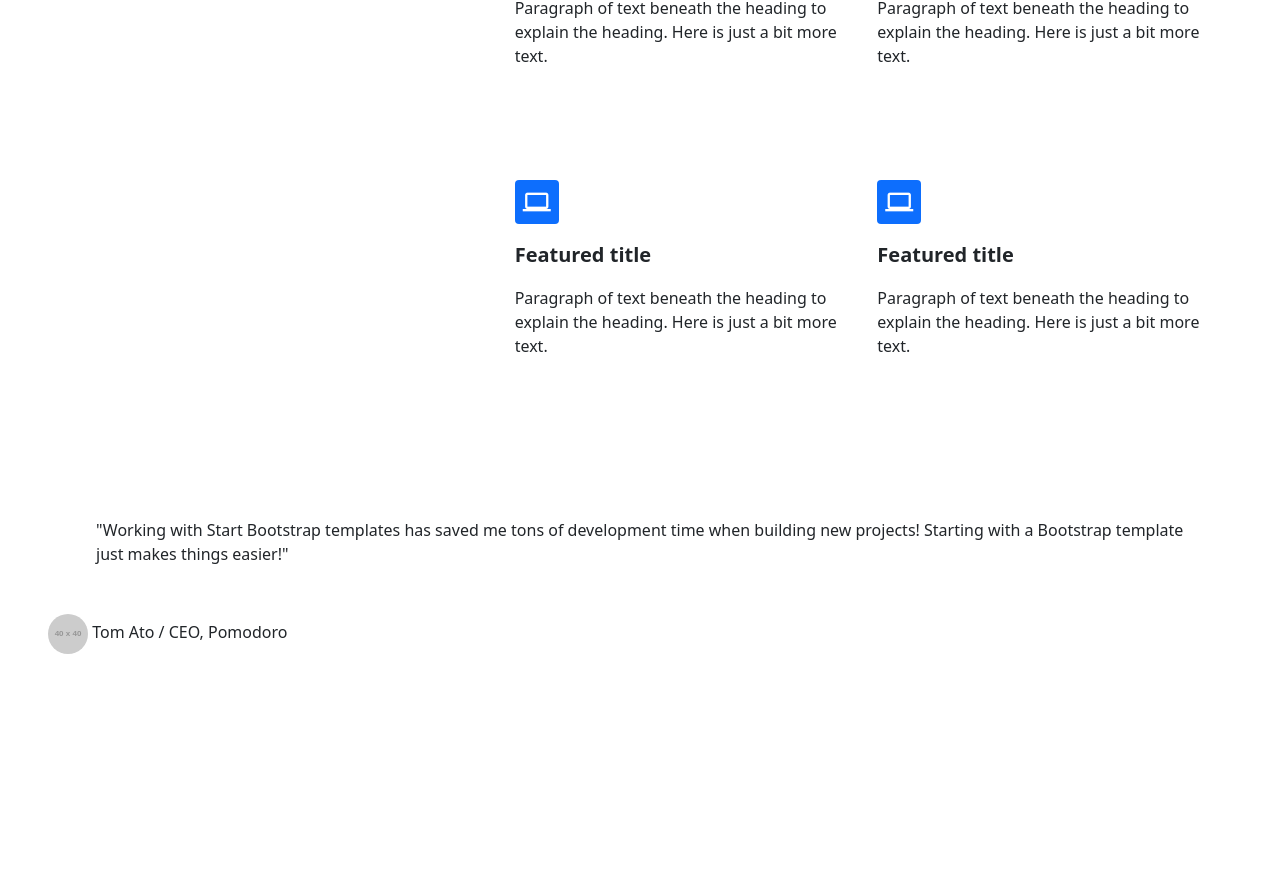
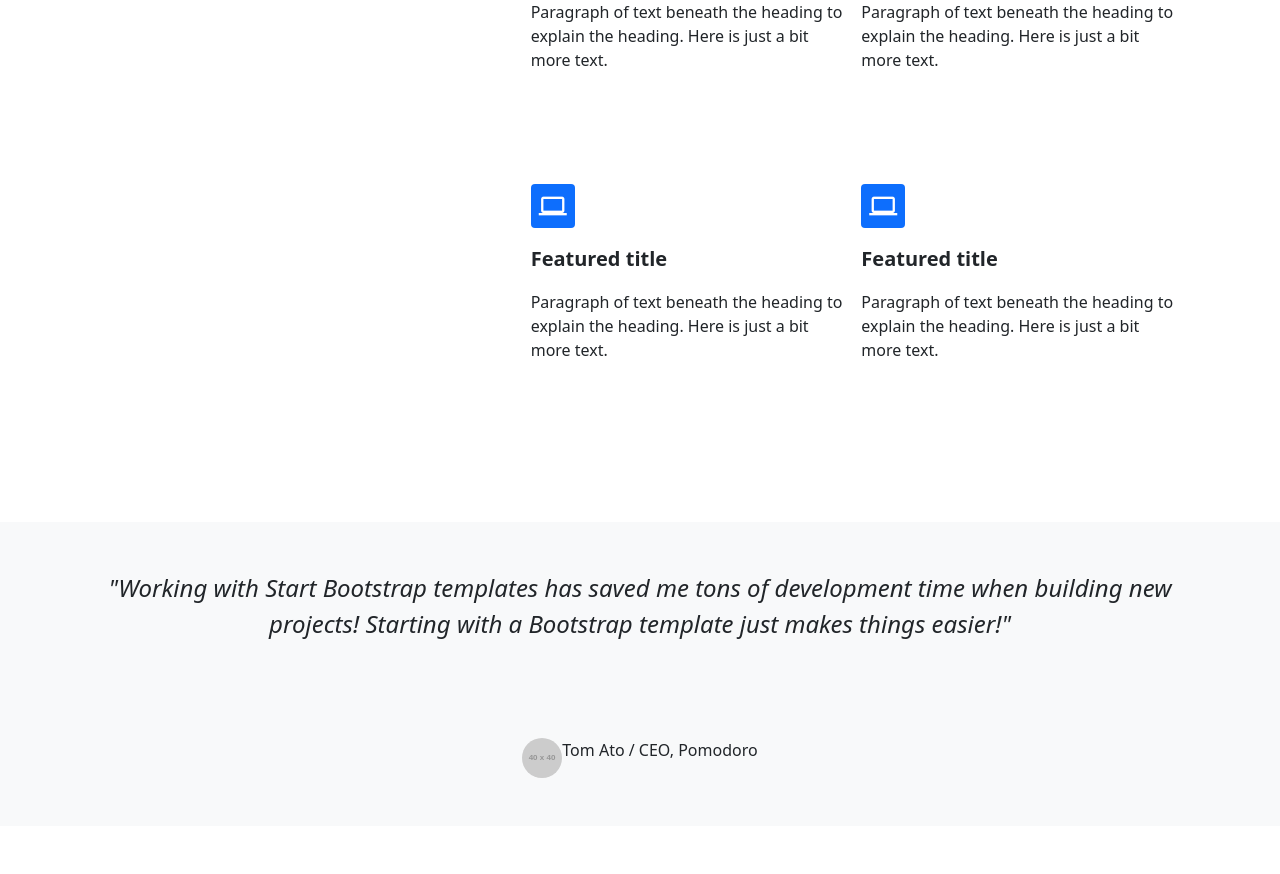
Before and after one commit to mishti169/BootstrapPracticeProject, a plain HTML site: page index.html in a window 1280 px wide. Shown: the part 731-1605 px from the top of the page. Before the commit the page ends 1433 px from the top, so only its background shows below. Drawn offline with nearby package versions, Linux system fonts and the light colour scheme; placeholder pictures from the web are drawn by us.

Commit message:
update index.html

```diff
--- a/index.html
+++ b/index.html
@@ -126,8 +126,8 @@
 					</div>
 				</div>
 			</div>
-			<div class="d-flex my-5 mx-5">
-				<div class="col py-5 px-5 h1 fw-bold">
+			<div class="d-flex my-1 mx-5 px-5 py-5">
+				<div class="col py-5 px-5 h2 fw-bold">
 					A better way to start building.
 				</div>
 				<div class="col d-flex flex-column">
@@ -166,7 +166,7 @@
 							laptop
 						</div>
 						<div class="my-3 fs-5 fw-bold">Featured title</div>
-						<p>
+						<p class="">
 							Paragraph of text beneath the heading to explain the heading. Here
 							is just a bit more text.
 						</p>
@@ -188,7 +188,7 @@
 							laptop
 						</div>
 						<div class="my-3 fs-5 fw-bold">Featured title</div>
-						<p>
+						<p class="">
 							Paragraph of text beneath the heading to explain the heading. Here
 							is just a bit more text.
 						</p>
@@ -208,20 +208,21 @@
 							laptop
 						</div>
 						<div class="my-3 fs-5 fw-bold">Featured title</div>
-						<p>
+						<p class="">
 							Paragraph of text beneath the heading to explain the heading. Here
 							is just a bit more text.
 						</p>
 					</div>
 				</div>
 			</div>
-			<div class="d-flex flex-column my-5 mx-5">
-				<p class="d-flex my-5 mx-5">
+
+			<div class="d-flex flex-column my-5 px-5 bg-light">
+				<p class="d-flex my-5 mx-5 text-center fs-4 fst-italic">
 					"Working with Start Bootstrap templates has saved me tons of
 					development time when building new projects! Starting with a Bootstrap
 					template just makes things easier!"
 				</p>
-				<div>
+				<div class="d-flex justify-content-center py-5">
 					<img
 						class="rounded-circle"
 						src="https://dummyimage.com/40x40/ced4da/6c757d"
```
